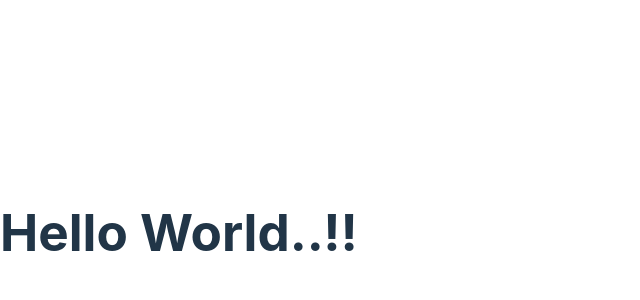
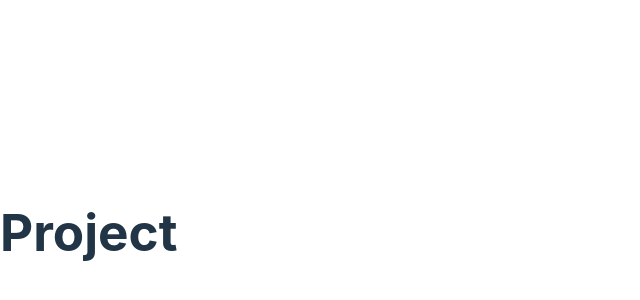
Before and after one commit to juniorencode/_playground, a React (Vite) app in the folder NodeMongoApolloGraphQL/client/: page /projects in a window 1280 px wide. Shown: the part 168-468 px from the top of the page, without its empty margins (0-640 px from the left). Built offline with nearby package versions, Linux system fonts and the light colour scheme.

Commit message:
feat(NodeMongoApolloGraphQL): setup frontend

```diff
--- a/NodeMongoApolloGraphQL/client/src/App.css
+++ b/NodeMongoApolloGraphQL/client/src/App.css
@@ -1,4 +1,4 @@
 body {
-  background-color: #202020;
+  background-color: #101010;
   color: white;
 }
--- a/NodeMongoApolloGraphQL/client/src/App.jsx
+++ b/NodeMongoApolloGraphQL/client/src/App.jsx
@@ -1,4 +1,9 @@
+import { BrowserRouter, Route, Routes, Navigate } from 'react-router-dom';
 import { ApolloClient, InMemoryCache, ApolloProvider } from '@apollo/client';
+
+// pages
+import ProjectDetails from './pages/ProjectDetails';
+import Projects from './pages/Projects';
 
 const client = new ApolloClient({
   uri: 'http://localhost:4000/graphql',
@@ -8,7 +13,15 @@ const client = new ApolloClient({
 const App = () => {
   return (
     <ApolloProvider client={client}>
-      <h1>Hello World..!!</h1>
+      <BrowserRouter>
+        <div className="container m-auto h-screen flex items-center justify-center">
+          <Routes>
+            <Route path="/" element={<Navigate to="/projects" replace />} />
+            <Route path="/projects" element={<Projects />} />
+            <Route path="/projects/:id" element={<ProjectDetails />} />
+          </Routes>
+        </div>
+      </BrowserRouter>
     </ApolloProvider>
   );
 };
--- /dev/null
+++ b/NodeMongoApolloGraphQL/client/src/pages/ProjectDetails.jsx
@@ -0,0 +1,5 @@
+const ProjectDetails = () => {
+  return <h1>Project details</h1>;
+};
+
+export default ProjectDetails;
--- /dev/null
+++ b/NodeMongoApolloGraphQL/client/src/pages/Projects.jsx
@@ -0,0 +1,5 @@
+const Projects = () => {
+  return <h1>Project</h1>;
+};
+
+export default Projects;
```
Also changed, not shown: NodeMongoApolloGraphQL/client/package.json (+5 -2 lines), 2 other files (tests, documents, lock files or other folders).
